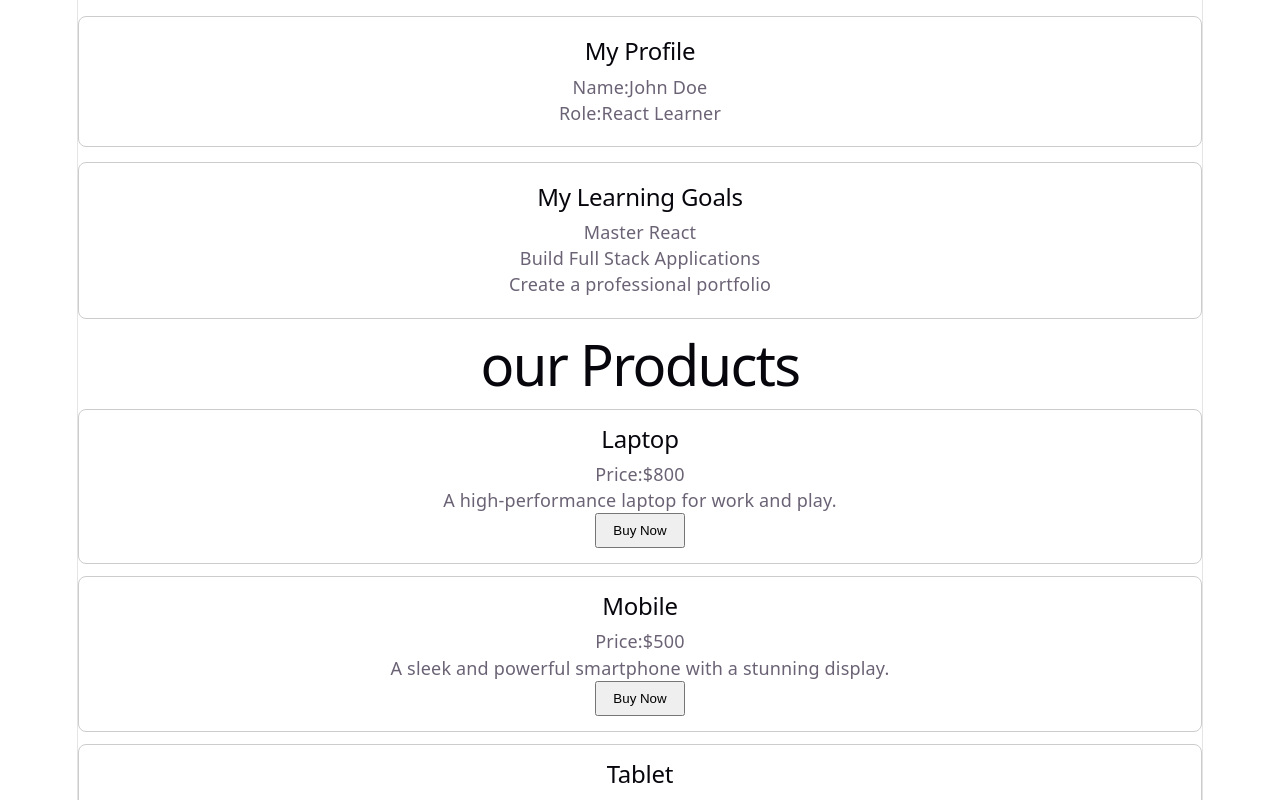
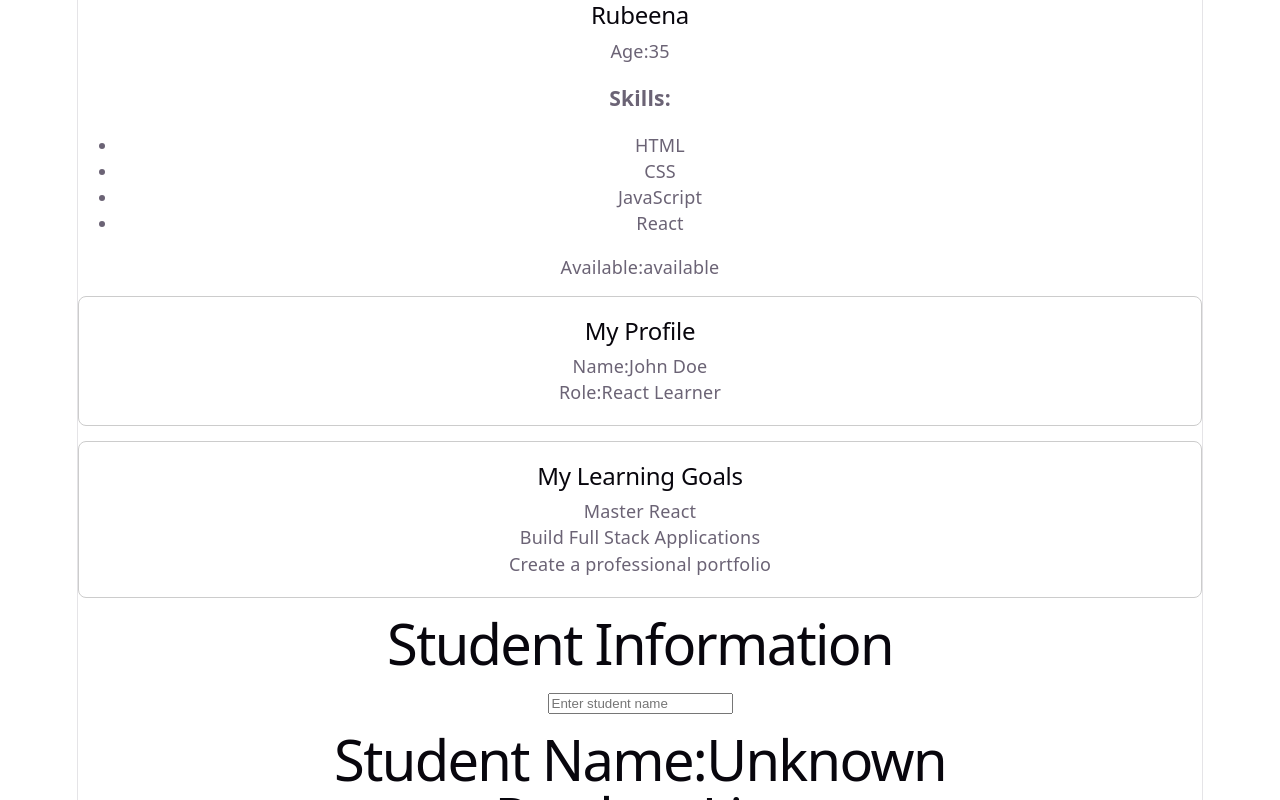
Before and after one commit to Rubeenamji/react-module, a React (Vite) app: page / in a window 1280 px wide. Shown: the part 820-1620 px from the top of the page. Built offline with nearby package versions, Linux system fonts and the light colour scheme.

Commit message:
component communication done

```diff
--- a/src/App.jsx
+++ b/src/App.jsx
@@ -4,9 +4,13 @@ import Profile from "./components/Profile";
 import Card from "./components/Card.jsx"
 import ProductList from "./components/ProductList";
 import {useState} from "react";
+import UserProfile from "./components/UserProfile";
+import StudentInput from "./components/StudentInput";
+import StudentDisplay from "./components/StudentDisplay";
+
 function App(){
   const [selectedStudent,setSelectedStudent]=useState("");
-
+  const [studentName,setStudentName]=useState("");
   const students=[
     {id:1,
       name:"Rubeena",
@@ -26,6 +30,10 @@ function App(){
   ];
  function handleStudentSelect(name){
     setSelectedStudent(name);
+ }
+
+ function handleNameChange(name){
+  setStudentName(name);
  }
   const passedStudents=students.filter((student)=>student.marks>50);
 
@@ -51,6 +59,15 @@ function App(){
       ):(
         <p>{passedStudents.length} students passed the exam.</p>
       )}
+
+
+
+      <UserProfile
+        name="Rubeena"
+        age={35}
+        skills={["HTML","CSS","JavaScript","React"]}
+        isAvailable={true}
+      />
       <Card title="My Profile">
         <p>Name:John Doe</p>
         <p>Role:React Learner</p>
@@ -60,6 +77,11 @@ function App(){
         <p>Build Full Stack Applications</p>
         <p>Create a professional portfolio</p>
       </Card>
+
+      <h1>Student Information</h1>
+      <StudentInput onNameChange={handleNameChange}/>
+      <StudentDisplay name={studentName}/>
+      <h1>Product List</h1>
       <ProductList/>
     </main>
     </>
--- /dev/null
+++ b/src/components/StudentDisplay.jsx
@@ -0,0 +1,8 @@
+function StudentDisplay({name}){
+ return(
+    <div>
+        <h1>Student Name:{name||"Unknown"}</h1>
+    </div>
+ )
+}
+export default StudentDisplay;
--- /dev/null
+++ b/src/components/StudentInput.jsx
@@ -0,0 +1,13 @@
+import React from 'react'
+
+function StudentInput({onNameChange}) {
+  return (
+    <div><input type="text"
+     placeholder="Enter student name"
+     onChange={(event)=>onNameChange(event.target.value)}/>
+
+     </div>
+  )
+}
+
+export default StudentInput
--- /dev/null
+++ b/src/components/UserProfile.jsx
@@ -0,0 +1,16 @@
+function UserProfile({name,age,skills,isAvailable}){
+    return(
+        <div className="user-card">
+            <h2>{name}</h2>
+            <p>Age:{age}</p>
+            <h3>Skills:</h3>
+            <ul>
+                {skills.map((skill)=>(
+                    <li key={skill}>{skill}</li>
+                ))}
+            </ul>
+            <p>Available:{isAvailable ? "available" : "Not available"}</p>
+        </div>
+    );
+}
+export default UserProfile;
```
